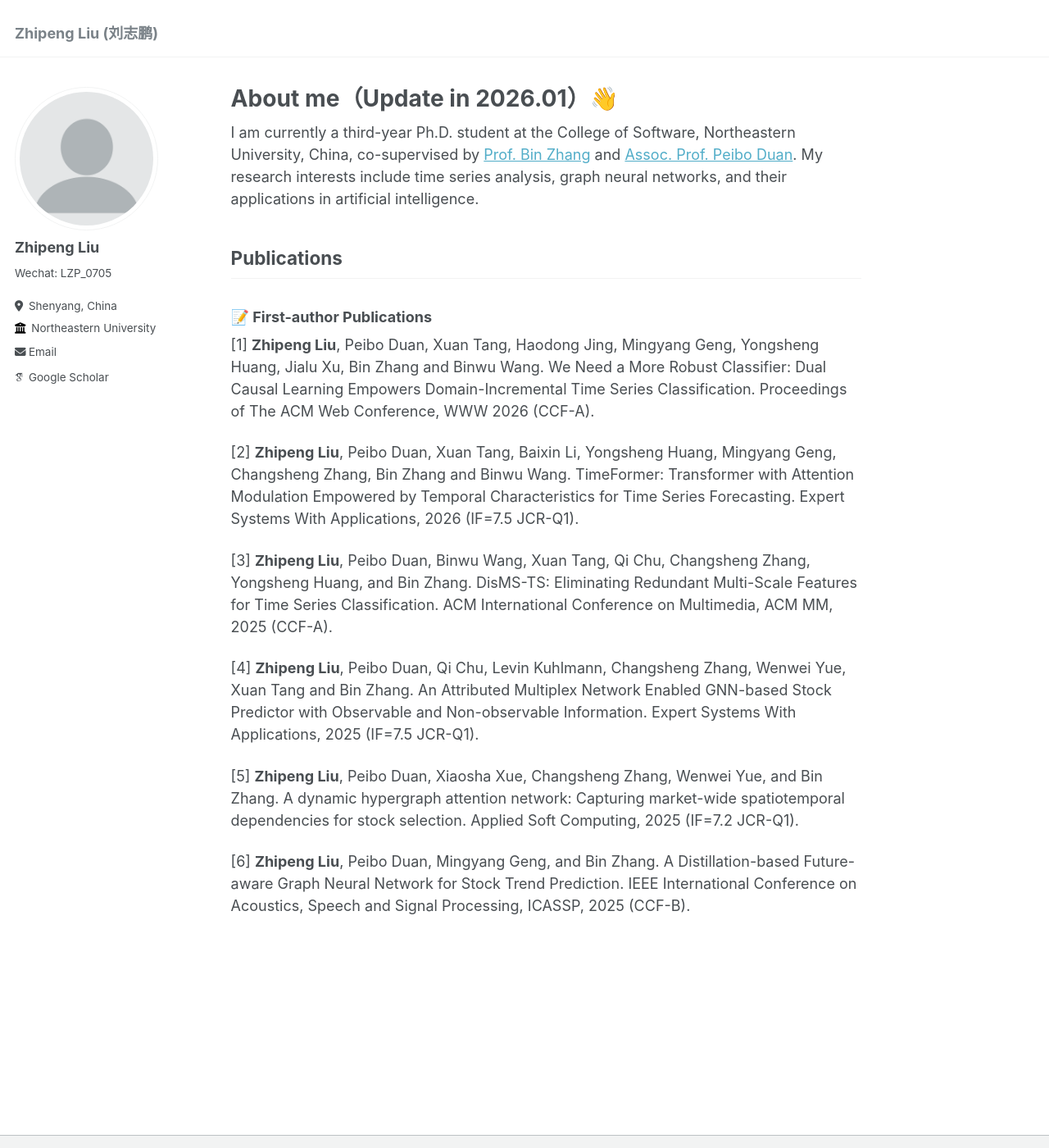
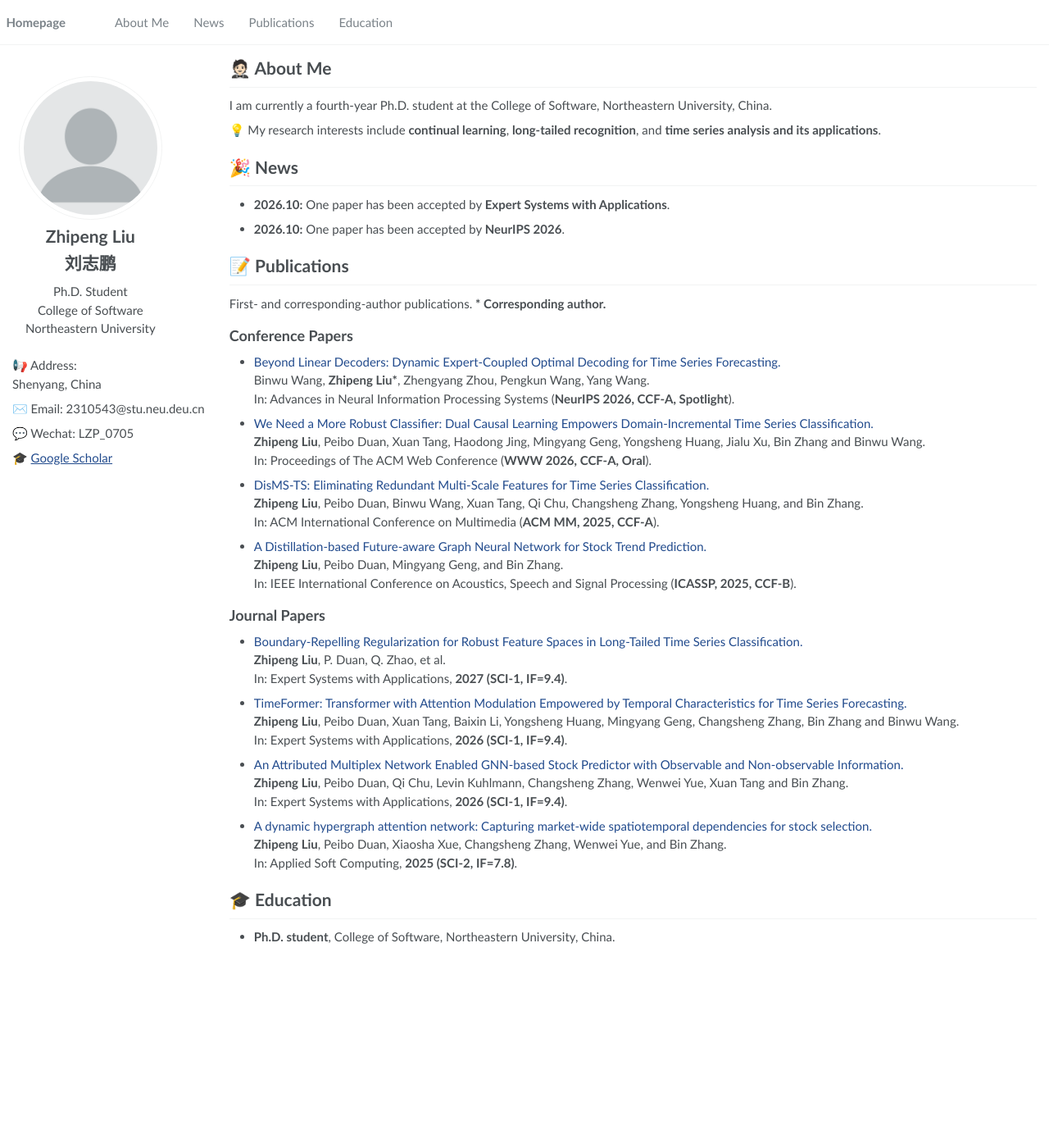
Before and after one commit to ZhipengLiu75/HomePage, a Jekyll site: the page built from _pages/about.md, in a window 1280 px wide and 1400 px high. Shown: the whole window at 82% size. Built offline with Jekyll 4.4.1, drawn with Linux system fonts in a browser that asks for light colours; some web fonts are replaced; some of the changed text lies outside the part shown.

Commit message:
Update academic homepage layout and research publications

```diff
--- a/_config.yml
+++ b/_config.yml
@@ -11,10 +11,10 @@ locale                   : "en-US"
 title                    : "Zhipeng Liu (刘志鹏)" # "Your name / Site Title"
 title_separator          : "-"
 name                     : &name "Zhipeng Liu (刘志鹏)" # "Your name"
-#description              : &description "personal description"
-#url                      : https://songyang0603.github.io # https://academicpages.github.io # the base hostname & protocol for your site e.g. "https://mmistakes.github.io"
-#baseurl                  : "" # the subpath of your site, e.g. "/blog"
-#repository               : "songyang0603/songyang0603.github.io" # "academicpages/academicpages.github.io"
+description              : "Zhipeng Liu (刘志鹏), Ph.D. student at Northeastern University. Research in continual learning, long-tailed recognition, and time series analysis and its applications."
+url                      : "https://zhipengliu75.github.io"
+baseurl                  : "/HomePage"
+repository               : "ZhipengLiu75/HomePage"
 
 # Site Author - The following control what appear as part of the author content on the side bar.
 #               If a field is blank the icon and link will not appear, otherwise it will be shown.
@@ -23,6 +23,9 @@ author:
   # Biographic information
   avatar           : "profile2.png"
   name             : "Zhipeng Liu" # "Your Sidebar Name"
+  name_zh          : "刘志鹏"
+  role             : "Ph.D. Student"
+  department       : "College of Software"
   pronouns         : # example: "she/her"
   bio              : "Wechat: LZP_0705"
   location         : "Shenyang, China"
--- /dev/null
+++ b/_layouts/homepage.html
@@ -0,0 +1,48 @@
+<!doctype html>
+<html lang="en">
+  <head>
+    <meta charset="utf-8">
+    <meta name="viewport" content="width=device-width, initial-scale=1">
+    <title>{{ site.title | escape }} - Homepage</title>
+    <meta name="description" content="{{ site.description | escape }}">
+    <link rel="stylesheet" href="{{ '/assets/css/homepage.css' | relative_url }}">
+  </head>
+  <body>
+    <a class="skip-link" href="#main-content">Skip to content</a>
+    <header class="masthead">
+      <nav class="masthead__inner-wrap" aria-label="Main navigation">
+        <a class="masthead__home" href="{{ '/' | relative_url }}#about-me">Homepage</a>
+        <ul class="masthead__links">
+          {% for link in site.data.navigation.main %}
+          <li><a href="{{ link.url | relative_url }}">{{ link.title }}</a></li>
+          {% endfor %}
+        </ul>
+      </nav>
+    </header>
+
+    <div class="homepage" id="main">
+      <aside class="profile" aria-label="Personal information" itemscope itemtype="https://schema.org/Person">
+        <div class="profile__identity">
+          <img class="profile__avatar" src="{{ site.author.avatar | prepend: '/images/' | relative_url }}" alt="{{ site.author.name | escape }}" itemprop="image">
+          <h2 class="profile__name" itemprop="name">{{ site.author.name }}</h2>
+          <h2 class="profile__name" lang="zh-CN">{{ site.author.name_zh }}</h2>
+          <p class="profile__bio">
+            {{ site.author.role }}<br>
+            {{ site.author.department }}<br>
+            {{ site.author.employer }}
+          </p>
+        </div>
+        <ul class="profile__links">
+          <li><span aria-hidden="true">📢</span> Address:<br>{{ site.author.location }}</li>
+          <li><span aria-hidden="true">✉️</span> Email: <a href="mailto:{{ site.author.email }}" itemprop="email">{{ site.author.email }}</a></li>
+          <li><span aria-hidden="true">💬</span> {{ site.author.bio }}</li>
+          <li><span aria-hidden="true">🎓</span> <a href="{{ site.author.googlescholar }}">Google Scholar</a></li>
+        </ul>
+      </aside>
+
+      <main class="page__content" id="main-content" tabindex="-1">
+        {{ content }}
+      </main>
+    </div>
+  </body>
+</html>
--- a/_pages/about.md
+++ b/_pages/about.md
@@ -1,37 +1,85 @@
 ---
+layout: homepage
 permalink: /
-title: "About me（Update in 2026.01）👋"
+title: "Homepage"
 author_profile: true
 redirect_from:
   - /about/
   - /about.html
 ---
 
-I am currently a third-year Ph.D. student at the College of Software, Northeastern University, China, co-supervised by [Prof. Bin Zhang](http://faculty.neu.edu.cn/zhangbin12/) and [Assoc. Prof. Peibo Duan](http://faculty.neu.edu.cn/sakuragiduan/zh_CN/index.htm). My research interests include time series analysis, graph neural networks, and their applications in artificial intelligence.
+<h1 id="about-me">🤵🏻 About Me</h1>
 
+I am currently a fourth-year Ph.D. student at the College of Software, Northeastern University, China.
 
-## Publications
+💡 My research interests include **continual learning**, **long-tailed recognition**, and **time series analysis and its applications**.
 
-### 📝 First-author Publications
+<h1 id="-news">🎉 News</h1>
 
-[1] **Zhipeng Liu**, Peibo Duan, Xuan Tang, Haodong Jing, Mingyang Geng, Yongsheng Huang, Jialu Xu, Bin Zhang and Binwu Wang. We Need a More Robust Classifier: Dual Causal Learning Empowers Domain-Incremental Time Series Classification. Proceedings of The ACM Web Conference, WWW 2026 (CCF-A).
+- **2026.10:** One paper has been accepted by **Expert Systems with Applications**.
+- **2026.10:** One paper has been accepted by **NeurIPS 2026**.
 
-[2] **Zhipeng Liu**, Peibo Duan, Xuan Tang, Baixin Li, Yongsheng Huang, Mingyang Geng, Changsheng Zhang, Bin Zhang and Binwu Wang. TimeFormer: Transformer with Attention Modulation Empowered by Temporal Characteristics for Time Series Forecasting. Expert Systems With Applications, 2026 (IF=7.5 JCR-Q1).
+<h1 id="-publications">📝 Publications</h1>
 
-[3] **Zhipeng Liu**, Peibo Duan, Binwu Wang, Xuan Tang, Qi Chu, Changsheng Zhang, Yongsheng Huang, and Bin Zhang. DisMS-TS: Eliminating Redundant Multi-Scale Features for Time Series Classification. ACM International Conference on Multimedia, ACM MM, 2025 (CCF-A).
+First- and corresponding-author publications. **\* Corresponding author.**
 
-[4] **Zhipeng Liu**, Peibo Duan, Qi Chu, Levin Kuhlmann, Changsheng Zhang, Wenwei Yue, Xuan Tang and Bin Zhang. An Attributed Multiplex Network Enabled GNN-based Stock Predictor with Observable and Non-observable Information. Expert Systems With Applications, 2025 (IF=7.5 JCR-Q1).
+## Conference Papers
 
-[5] **Zhipeng Liu**, Peibo Duan, Xiaosha Xue, Changsheng Zhang, Wenwei Yue, and Bin Zhang. A dynamic hypergraph attention network: Capturing market-wide spatiotemporal dependencies for stock selection. Applied Soft Computing, 2025 (IF=7.2 JCR-Q1).
+<ul class="publications">
+  <li>
+    <span class="publication-title">Beyond Linear Decoders: Dynamic Expert-Coupled Optimal Decoding for Time Series Forecasting.</span><br>
+    Binwu Wang, <strong>Zhipeng Liu*</strong>, Zhengyang Zhou, Pengkun Wang, Yang Wang.<br>
+    In: Advances in Neural Information Processing Systems (<strong>NeurIPS 2026, CCF-A, Spotlight</strong>).
+  </li>
+  <li>
+    <span class="publication-title">We Need a More Robust Classifier: Dual Causal Learning Empowers Domain-Incremental Time Series Classification.</span><br>
+    <strong>Zhipeng Liu</strong>, Peibo Duan, Xuan Tang, Haodong Jing, Mingyang Geng, Yongsheng Huang, Jialu Xu, Bin Zhang and Binwu Wang.<br>
+    In: Proceedings of The ACM Web Conference (<strong>WWW 2026, CCF-A, Oral</strong>).
+  </li>
+  <li>
+    <span class="publication-title">DisMS-TS: Eliminating Redundant Multi-Scale Features for Time Series Classification.</span><br>
+    <strong>Zhipeng Liu</strong>, Peibo Duan, Binwu Wang, Xuan Tang, Qi Chu, Changsheng Zhang, Yongsheng Huang, and Bin Zhang.<br>
+    In: ACM International Conference on Multimedia (<strong>ACM MM, 2025, CCF-A</strong>).
+  </li>
+  <li>
+    <span class="publication-title">A Distillation-based Future-aware Graph Neural Network for Stock Trend Prediction.</span><br>
+    <strong>Zhipeng Liu</strong>, Peibo Duan, Mingyang Geng, and Bin Zhang.<br>
+    In: IEEE International Conference on Acoustics, Speech and Signal Processing (<strong>ICASSP, 2025, CCF-B</strong>).
+  </li>
+</ul>
 
-[6] **Zhipeng Liu**, Peibo Duan, Mingyang Geng, and Bin Zhang. A Distillation-based Future-aware Graph Neural Network for Stock Trend Prediction. IEEE International Conference on Acoustics, Speech and Signal Processing, ICASSP, 2025 (CCF-B).
+## Journal Papers
 
+<ul class="publications">
+  <li>
+    <span class="publication-title">Boundary-Repelling Regularization for Robust Feature Spaces in Long-Tailed Time Series Classification.</span><br>
+    <strong>Zhipeng Liu</strong>, P. Duan, Q. Zhao, et al.<br>
+    In: Expert Systems with Applications, <strong>2027 (SCI-1, IF=9.4)</strong>.
+  </li>
+  <li>
+    <span class="publication-title">TimeFormer: Transformer with Attention Modulation Empowered by Temporal Characteristics for Time Series Forecasting.</span><br>
+    <strong>Zhipeng Liu</strong>, Peibo Duan, Xuan Tang, Baixin Li, Yongsheng Huang, Mingyang Geng, Changsheng Zhang, Bin Zhang and Binwu Wang.<br>
+    In: Expert Systems with Applications, <strong>2026 (SCI-1, IF=9.4)</strong>.
+  </li>
+  <li>
+    <span class="publication-title">An Attributed Multiplex Network Enabled GNN-based Stock Predictor with Observable and Non-observable Information.</span><br>
+    <strong>Zhipeng Liu</strong>, Peibo Duan, Qi Chu, Levin Kuhlmann, Changsheng Zhang, Wenwei Yue, Xuan Tang and Bin Zhang.<br>
+    In: Expert Systems with Applications, <strong>2026 (SCI-1, IF=9.4)</strong>.
+  </li>
+  <li>
+    <span class="publication-title">A dynamic hypergraph attention network: Capturing market-wide spatiotemporal dependencies for stock selection.</span><br>
+    <strong>Zhipeng Liu</strong>, Peibo Duan, Xiaosha Xue, Changsheng Zhang, Wenwei Yue, and Bin Zhang.<br>
+    In: Applied Soft Computing, <strong>2025 (SCI-2, IF=7.8)</strong>.
+  </li>
+</ul>
 
-[//]: # ()
-[//]: # (### 📄 Non-first-author Publications)
+<h1 id="-educations">🎓 Education</h1>
 
-[//]: # ()
-[//]: # ()
-[//]: # ()
-[//]: # ()
-[//]: # ([3] Yongsheng Huang, Peibo Duan, **Zhipeng Liu**, Kai Sun, Changsheng Zhang, Bin Zhang, Mingkun Xu. CogniSNN: A First Exploration to Random Graph Architecture based Spiking Neural Networks with Enhanced Expandability and Neuroplasticity. European Conference on Artificial Intelligence. ECAI, 2025 &#40;CCF-B&#41;.)
+- **Ph.D. student**, College of Software, Northeastern University, China.
+
+<!-- Retained from the previous homepage; intentionally not displayed.
+Non-first-author Publications:
+Yongsheng Huang, Peibo Duan, Zhipeng Liu, Kai Sun, Changsheng Zhang, Bin Zhang, Mingkun Xu.
+CogniSNN: A First Exploration to Random Graph Architecture based Spiking Neural Networks with Enhanced Expandability and Neuroplasticity.
+European Conference on Artificial Intelligence. ECAI, 2025 (CCF-B).
+-->
--- /dev/null
+++ b/assets/css/homepage.css
@@ -0,0 +1,77 @@
+/* Academic homepage layout, matched to https://continualgoing.github.io/.
+   Kept separate from the legacy theme so other pages retain their layout. */
+*, *::before, *::after { box-sizing: border-box; }
+html { font-size: 15px; scroll-padding-top: 5rem; }
+body {
+  margin: 0;
+  color: #494e52;
+  background: #fff;
+  font-family: "Trebuchet MS", Helvetica, sans-serif;
+  line-height: 1.5;
+}
+a { color: #224b8d; }
+a:hover { color: #102b56; }
+a:focus-visible { outline: 2px solid #224b8d; outline-offset: 4px; }
+.skip-link { position: fixed; top: -5rem; left: 1rem; z-index: 20; padding: .6rem 1rem; background: #fff; }
+.skip-link:focus { top: .5rem; }
+.masthead { position: sticky; top: 0; z-index: 10; border-bottom: 1px solid #f2f3f3; background: #fff; }
+.masthead__inner-wrap {
+  display: flex;
+  align-items: center;
+  max-width: 925px;
+  min-height: 54px;
+  margin: 0 auto;
+  padding: 0 .5rem;
+}
+.masthead a { display: block; padding: 1rem 0; color: #7a8288; text-decoration: none; white-space: nowrap; }
+.masthead a:hover { color: #494e52; }
+.masthead__home { margin-right: 4rem; font-weight: bold; }
+.masthead__links { display: flex; flex-wrap: wrap; gap: 0 2rem; list-style: none; margin: 0; padding: 0; }
+.homepage { max-width: 925px; margin: 0 auto; padding: 0 1rem 3rem; }
+.profile { margin: 2rem 0; min-width: 0; }
+.profile__identity { text-align: center; }
+.profile__avatar { display: block; width: 175px; max-width: 100%; height: auto; margin: 0 auto; padding: 5px; border: 1px solid #f2f3f3; border-radius: 50%; }
+.profile__name { margin: .5rem 0; font-size: 1.4rem; line-height: 1.2; }
+.profile__bio { margin: .75rem 0 1.5rem; }
+.profile__links { margin: 0; padding: 0; list-style: none; }
+.profile__links li { margin-bottom: .5rem; }
+.profile__links a { overflow-wrap: anywhere; }
+.profile__links li:nth-child(2) a { color: inherit; text-decoration: none; }
+.profile__links li:nth-child(2) a:hover { text-decoration: underline; }
+.page__content { min-width: 0; }
+.page__content h1, .page__content h2 { font-weight: bold; line-height: 1.2; }
+.page__content h1 { margin: 1em 0 .5em; padding-bottom: .5em; border-bottom: 1px solid #f2f3f3; font-size: 1.4rem; }
+.page__content h1:first-child { margin-top: 1rem; }
+.page__content h2 { margin: 1em 0 .5em; font-size: 1.2rem; }
+.page__content p { margin: 0 0 .5rem; }
+.page__content ul { margin: .5rem 0 1rem; padding-left: 2rem; }
+.page__content li { margin-bottom: .5rem; }
+.publication-title { color: #224b8d; }
+.publications li { margin-bottom: .5rem; }
+@media (min-width: 925px) {
+  .homepage { display: grid; grid-template-columns: 15.2542372881% 78.8135593221%; column-gap: 5.9322033898%; align-items: start; }
+  .profile { position: sticky; top: 6rem; margin-top: 2.5rem; }
+  .profile__links { width: 250px; max-width: calc(100% + 4rem); }
+}
+@media (min-width: 80em) {
+  .masthead__inner-wrap, .homepage { max-width: 1280px; }
+}
+@media (max-width: 924px) {
+  .profile { display: grid; grid-template-columns: minmax(140px, 200px) minmax(0, 1fr); align-items: center; gap: 2rem; }
+  .profile__avatar { width: 150px; }
+  .profile__bio { margin-bottom: 0; }
+}
+@media (max-width: 540px) {
+  html { scroll-padding-top: 7rem; }
+  .masthead__inner-wrap { flex-wrap: wrap; padding: .25rem 1rem; }
+  .masthead__home { margin-right: 1.5rem; }
+  .masthead__links { gap: 0 1.25rem; }
+  .masthead a { padding: .6rem 0; }
+  .profile { grid-template-columns: 1fr; gap: 1rem; }
+  .profile__links { max-width: 300px; margin: 0 auto; }
+  .page__content { overflow-wrap: break-word; }
+}
+@media print {
+  .masthead, .skip-link { display: none; }
+  .profile { position: static; }
+}
```
Also changed, not shown: _data/navigation.yml (+9 -24 lines).
